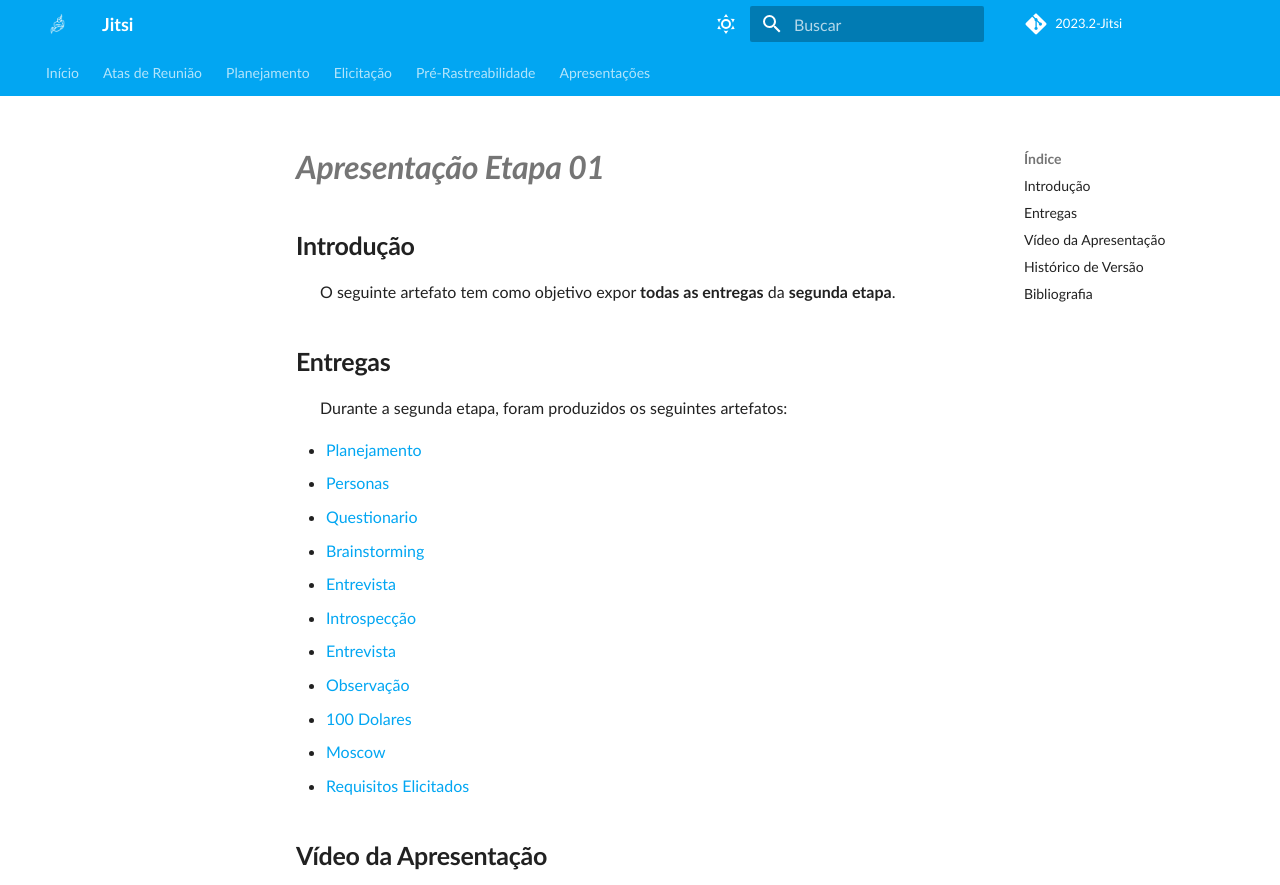
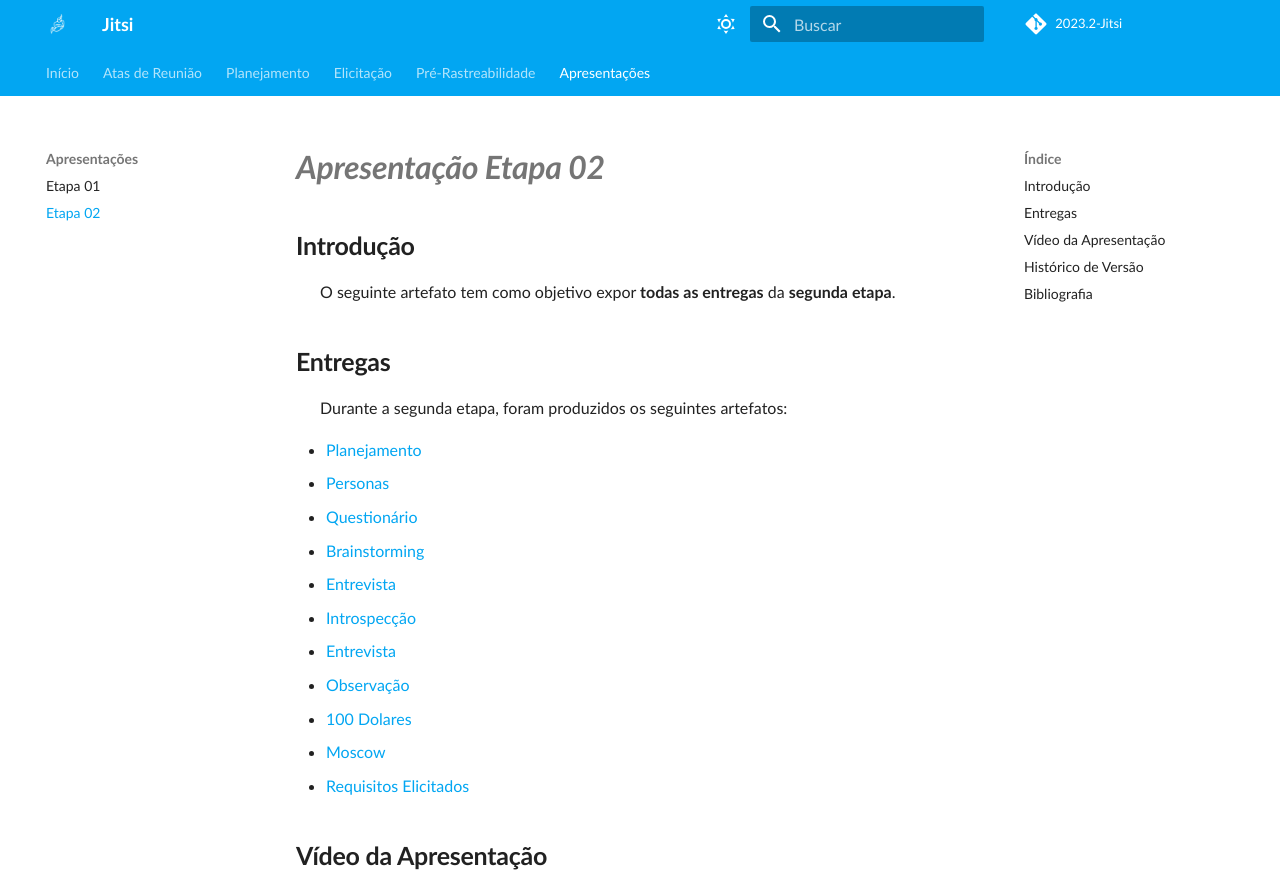
Before and after one commit to Requisitos-de-Software/2023.2-Jitsi, an MkDocs documentation site: the page built from docs/apresentacoes/etapa-02.md, in a window 1280 px wide and 1400 px high, cut to the strip 0-885 px from the top of the window. Built offline with MkDocs 1.6.1 and Material for MkDocs 9.7.7, drawn with Linux system fonts in a browser that asks for light colours; some web fonts are replaced; comment, search, counter and statistics services are not loaded; some of the changed text lies outside the part shown.

Commit message:
docs: finalizando entrega

```diff
--- a/docs/apresentacoes/etapa-02.md
+++ b/docs/apresentacoes/etapa-02.md
@@ -1,4 +1,4 @@
-# ***Apresentação Etapa 01***
+# ***Apresentação Etapa 02***
 ## **Introdução**
 <p align="justify">
 &emsp;&emsp;O seguinte artefato tem como objetivo expor <b>todas as entregas</b> da <b>segunda etapa</b>.
@@ -10,7 +10,7 @@
 <ul>
 <li><a href="https://requisitos-de-software.github.io/2023.2-Jitsi/Elicitacao/planejamento/">Planejamento</a></li>
 <li><a href="https://requisitos-de-software.github.io/2023.2-Jitsi/Elicitacao/perfilDoUsuario/personas/">Personas</a></li>
-<li><a href="https://requisitos-de-software.github.io/2023.2-Jitsi/Elicitacao/perfilDoUsuario/questionario/">Questionario</a></li>
+<li><a href="https://requisitos-de-software.github.io/2023.2-Jitsi/Elicitacao/perfilDoUsuario/questionario/">Questionário</a></li>
 <li><a href="https://requisitos-de-software.github.io/2023.2-Jitsi/Elicitacao/tecnicas/brainstorming/">Brainstorming</a></li>
 <li><a href="https://requisitos-de-software.github.io/2023.2-Jitsi/Elicitacao/tecnicas/entrevista/">Entrevista</a></li>
 <li><a href="https://requisitos-de-software.github.io/2023.2-Jitsi/Elicitacao/tecnicas/introspecção/">Introspecção</a></li>
@@ -23,7 +23,8 @@
 </p>
 
 ## **Vídeo da Apresentação**
-<iframe width="560" height="315" src="https://www.youtube.com/embed/ItVBKesxpC8?si=ChDwY20jUfVkUL-F" title="YouTube video player" frameborder="0" allow="accelerometer; autoplay; clipboard-write; encrypted-media; gyroscope; picture-in-picture; web-share" allowfullscreen></iframe>
+<iframe width="560" height="315" src="https://www.youtube.com/embed/H8J4GbFUmQw?si=mfBB1hOLKQadZ_IM" title="YouTube video player" frameborder="0" allow="accelerometer; autoplay; clipboard-write; encrypted-media; gyroscope; picture-in-picture; web-share" allowfullscreen></iframe>
+
 
 ## **Histórico de Versão**
 <p align="justify">
--- a/mkdocs.yml
+++ b/mkdocs.yml
@@ -59,3 +59,4 @@ nav:
     - Rich Picture: PreRastreabilidade/RichPicture.md
   - Apresentações:
     - Etapa 01: apresentacoes/etapa-01.md
+    - Etapa 02: apresentacoes/etapa-02.md
```
Also changed, not shown: other parts of docs/apresentacoes/etapa-02.md (+1 -1 lines), docs/apresentacoes/etapa-01.md (+1 -1 lines).
